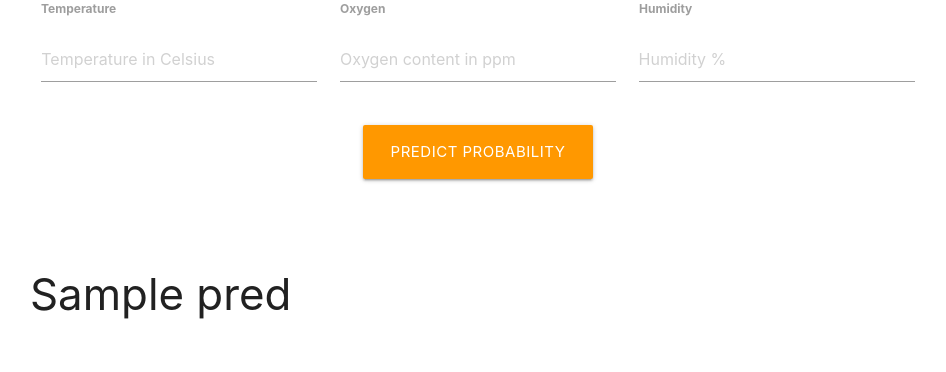
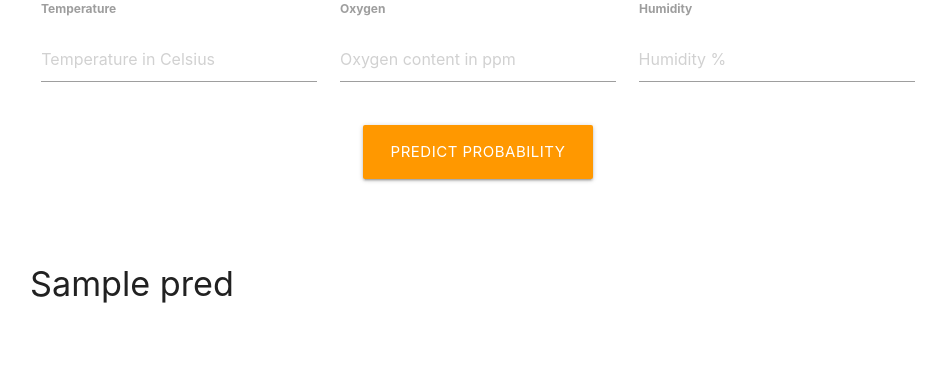
Before and after one commit to VigneshwaranBS/Forest_Fire_Prediction-using-ML, a Flask app: template templates/forest_fire.html in a window 1280 px wide. Shown: the part 335-707 px from the top of the page, without its empty margins (162-1108 px from the left). Run offline with Flask 2, Linux system fonts and the light colour scheme; the template is opened without the code that fills it: most values are stand-ins (such as "Sample title", 1, 10 or a date in 2020); parts of the project's set-up code (start-up, migrations or seed data) failed here and were passed over; some libraries are stand-ins or nearby versions.

Commit message:
---COMPLETED---

```diff
--- a/forestFire.py
+++ b/forestFire.py
@@ -13,7 +13,6 @@ X = data[1:, 1:-1]
 y = data[1:, -1]
 y = y.astype('int')
 X = X.astype('int')
-# print(X,y)
 X_train, X_test, y_train, y_test = train_test_split(X, y, test_size=0.3, random_state=0)
 log_reg = LogisticRegression()
 
--- a/static/css/style.css
+++ b/static/css/style.css
@@ -5,7 +5,7 @@
 	font-size: inherit;
 }
 .bg-logo{
-  background: url({{ url_for ('static', filename = '/static/forest_conserv.png') }});
+  background: url({{ url_for ('static') }});
   background-size: 100% 100%;
   height: 300px;
   background-size: cover;
--- a/templates/forest.html
+++ b/templates/forest.html
@@ -75,7 +75,7 @@
     </form>
       </div>
 
-      <br><h3 align="center"<b>{{pred}}</b></h3>
+      <br><h4 align="center"<b>{{pred}}</b></h4>
         <br>
 
     </div>
--- a/templates/forest_fire.html
+++ b/templates/forest_fire.html
@@ -76,7 +76,7 @@
       </div>
 
       <br>
-       <h3>{{pred}}</h3> <br>
+       <h4>{{pred}}</h4> <br>
 
     </div>
   </div>
```
